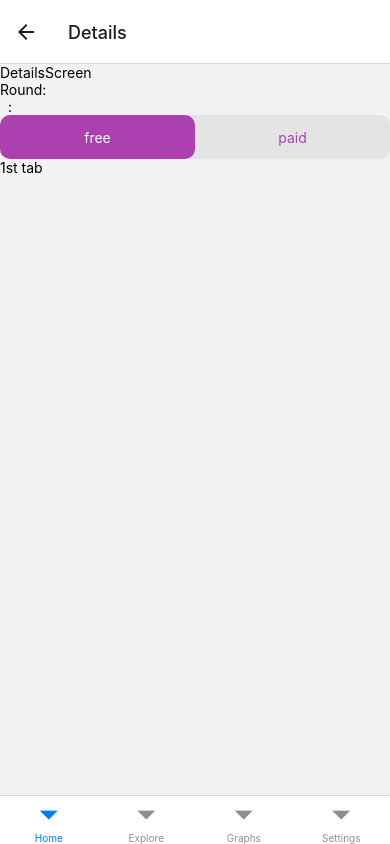
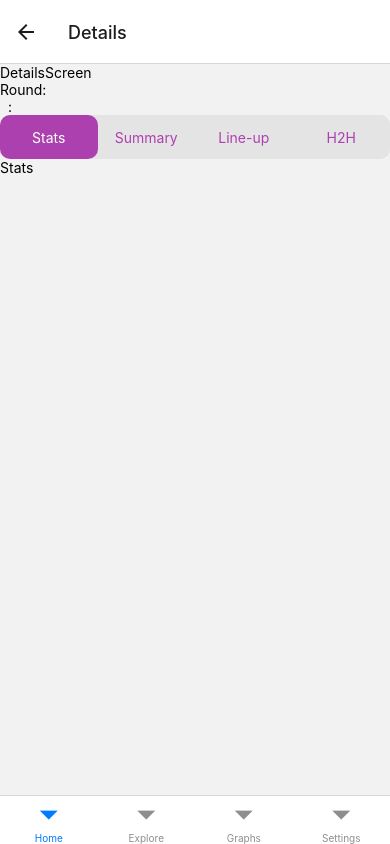
Before and after one commit to stefan-dudu/football-statistics, a React Native app: screen / in a window 390 px wide. Both pictures are taken after a click on the element 195 px from the left and 753 px from the top of the page. Built offline with nearby package versions, Linux system fonts and the light colour scheme.

Commit message:
text update

```diff
--- a/src/components/CustomSwitch.js
+++ b/src/components/CustomSwitch.js
@@ -5,6 +5,8 @@ export default function CustomSwitch({
   selectionMode,
   option1,
   option2,
+  option3,
+  option4,
   onSelectSwitch,
 }) {
   const [getSelectionMode, setSelectionMode] = useState(selectionMode);
@@ -66,6 +68,46 @@ export default function CustomSwitch({
           {option2}
         </Text>
       </TouchableOpacity>
+      <TouchableOpacity
+        activeOpacity={1}
+        onPress={() => updateSwitchData(3)}
+        style={{
+          flex: 1,
+          backgroundColor: getSelectionMode == 3 ? "#AD40AF" : "#e4e4e4",
+          borderRadius: 10,
+          justifyContent: "center",
+          alignItems: "center",
+        }}
+      >
+        <Text
+          style={{
+            color: getSelectionMode == 3 ? "white" : "#AD40AF",
+            fontSize: 14,
+          }}
+        >
+          {option3}
+        </Text>
+      </TouchableOpacity>
+      <TouchableOpacity
+        activeOpacity={1}
+        onPress={() => updateSwitchData(4)}
+        style={{
+          flex: 1,
+          backgroundColor: getSelectionMode == 4 ? "#AD40AF" : "#e4e4e4",
+          borderRadius: 10,
+          justifyContent: "center",
+          alignItems: "center",
+        }}
+      >
+        <Text
+          style={{
+            color: getSelectionMode == 4 ? "white" : "#AD40AF",
+            fontSize: 14,
+          }}
+        >
+          {option4}
+        </Text>
+      </TouchableOpacity>
     </View>
   );
 }
--- a/src/screens/subScreens/DetailsScreen.js
+++ b/src/screens/subScreens/DetailsScreen.js
@@ -29,13 +29,17 @@ const DetailsScreen = (params) => {
       {score}
       <CustomSwitch
         selectionMode={1}
-        option1={"free"}
-        option2={"paid"}
+        option1={"Stats"}
+        option2={"Summary"}
+        option3={"Line-up"}
+        option4={"H2H"}
         onSelectSwitch={onSelectSwitch}
       />
 
-      {detailsTab == 1 && <Text>1st tab</Text>}
-      {detailsTab == 2 && <Text>2nd tab</Text>}
+      {detailsTab == 1 && <Text>Stats</Text>}
+      {detailsTab == 2 && <Text>Summary</Text>}
+      {detailsTab == 3 && <Text>Line-up</Text>}
+      {detailsTab == 4 && <Text>H2H</Text>}
     </View>
   );
 };
```
